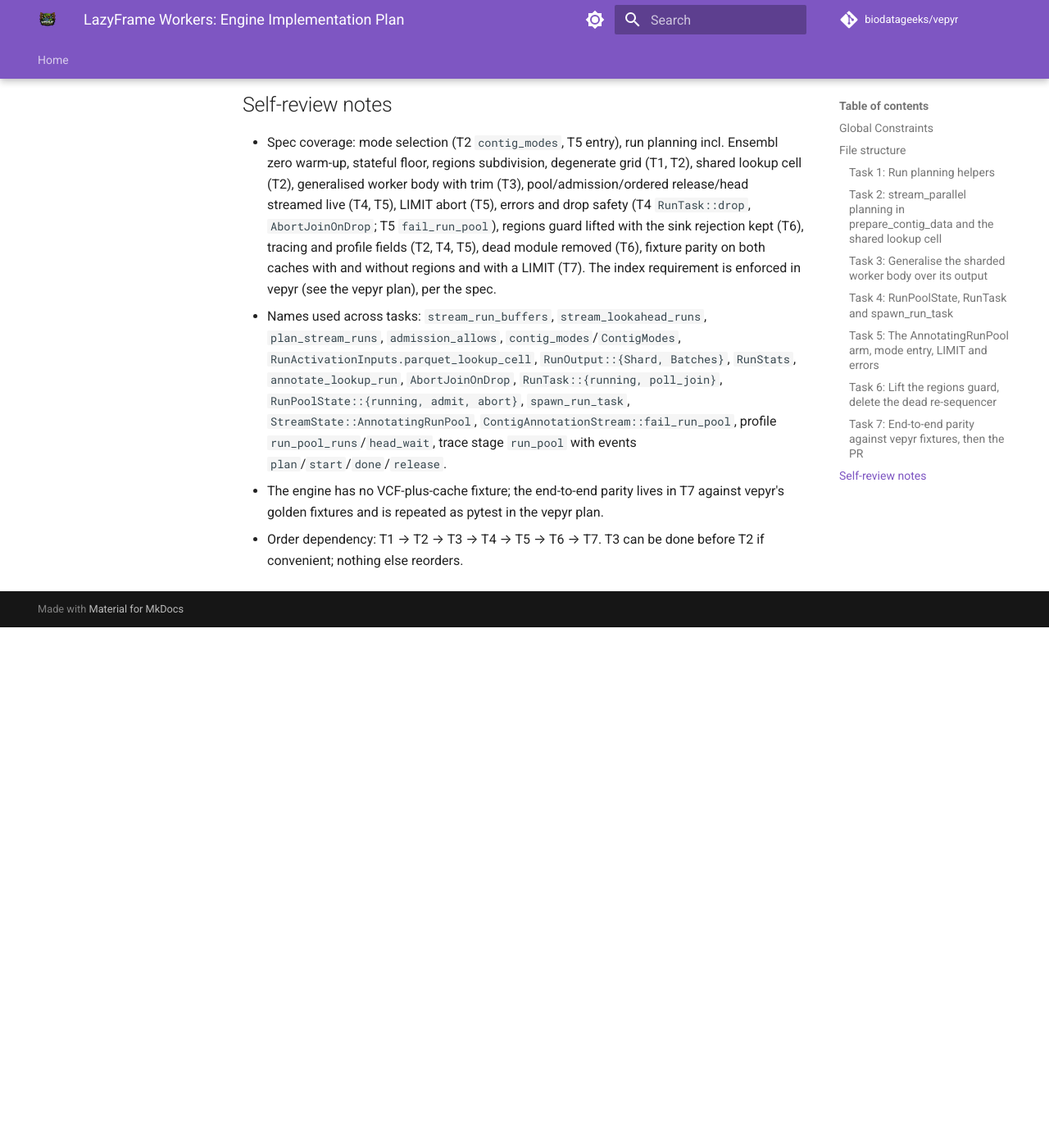
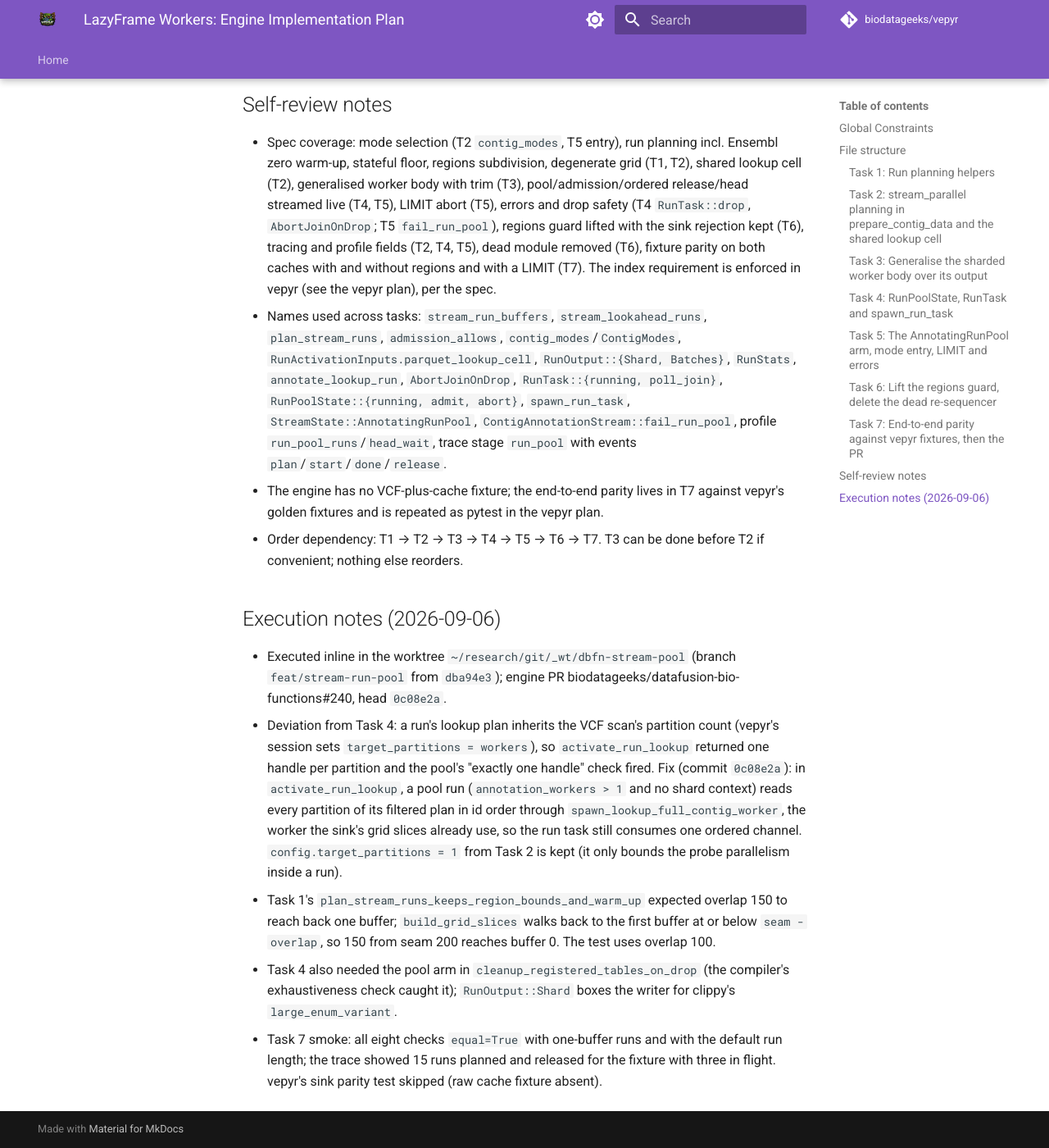
Before and after one commit to biodatageeks/vepyr, an MkDocs documentation site: the page built from docs/superpowers/plans/2026-09-06-lazyframe-workers-engine.md, in a window 1280 px wide and 1400 px high, scrolled down 31424 px. Shown: the whole window at 82% size. Built offline with MkDocs 1.6.1 and Material for MkDocs 9.7.7, drawn with Linux system fonts in a browser that asks for light colours; comment, search, counter and statistics services are not loaded; before the commit the page ends 32189 px from its top, so only the background shows below that.

Commit message:
docs: execution notes for the engine run-pool plan
Co-Authored-By: Claude Fable 5.1 <noreply@anthropic.com>
Claude-Session: https://claude.ai/code/session_01S6yNXdApD5Y3ErnLgS6wKm

```diff
--- a/docs/superpowers/plans/2026-09-06-lazyframe-workers-engine.md
+++ b/docs/superpowers/plans/2026-09-06-lazyframe-workers-engine.md
@@ -1475,3 +1475,11 @@ Then read the PR body back with `gh api repos/{owner}/{repo}/pulls/<n> --jq .bod
 - Names used across tasks: `stream_run_buffers`, `stream_lookahead_runs`, `plan_stream_runs`, `admission_allows`, `contig_modes`/`ContigModes`, `RunActivationInputs.parquet_lookup_cell`, `RunOutput::{Shard, Batches}`, `RunStats`, `annotate_lookup_run`, `AbortJoinOnDrop`, `RunTask::{running, poll_join}`, `RunPoolState::{running, admit, abort}`, `spawn_run_task`, `StreamState::AnnotatingRunPool`, `ContigAnnotationStream::fail_run_pool`, profile `run_pool_runs`/`head_wait`, trace stage `run_pool` with events `plan`/`start`/`done`/`release`.
 - The engine has no VCF-plus-cache fixture; the end-to-end parity lives in T7 against vepyr's golden fixtures and is repeated as pytest in the vepyr plan.
 - Order dependency: T1 → T2 → T3 → T4 → T5 → T6 → T7. T3 can be done before T2 if convenient; nothing else reorders.
+
+## Execution notes (2026-09-06)
+
+- Executed inline in the worktree `~/research/git/_wt/dbfn-stream-pool` (branch `feat/stream-run-pool` from `dba94e3`); engine PR biodatageeks/datafusion-bio-functions#240, head `0c08e2a`.
+- Deviation from Task 4: a run's lookup plan inherits the VCF scan's partition count (vepyr's session sets `target_partitions = workers`), so `activate_run_lookup` returned one handle per partition and the pool's "exactly one handle" check fired. Fix (commit `0c08e2a`): in `activate_run_lookup`, a pool run (`annotation_workers > 1` and no shard context) reads every partition of its filtered plan in id order through `spawn_lookup_full_contig_worker`, the worker the sink's grid slices already use, so the run task still consumes one ordered channel. `config.target_partitions = 1` from Task 2 is kept (it only bounds the probe parallelism inside a run).
+- Task 1's `plan_stream_runs_keeps_region_bounds_and_warm_up` expected overlap 150 to reach back one buffer; `build_grid_slices` walks back to the first buffer at or below `seam - overlap`, so 150 from seam 200 reaches buffer 0. The test uses overlap 100.
+- Task 4 also needed the pool arm in `cleanup_registered_tables_on_drop` (the compiler's exhaustiveness check caught it); `RunOutput::Shard` boxes the writer for clippy's `large_enum_variant`.
+- Task 7 smoke: all eight checks `equal=True` with one-buffer runs and with the default run length; the trace showed 15 runs planned and released for the fixture with three in flight. vepyr's sink parity test skipped (raw cache fixture absent).
```
